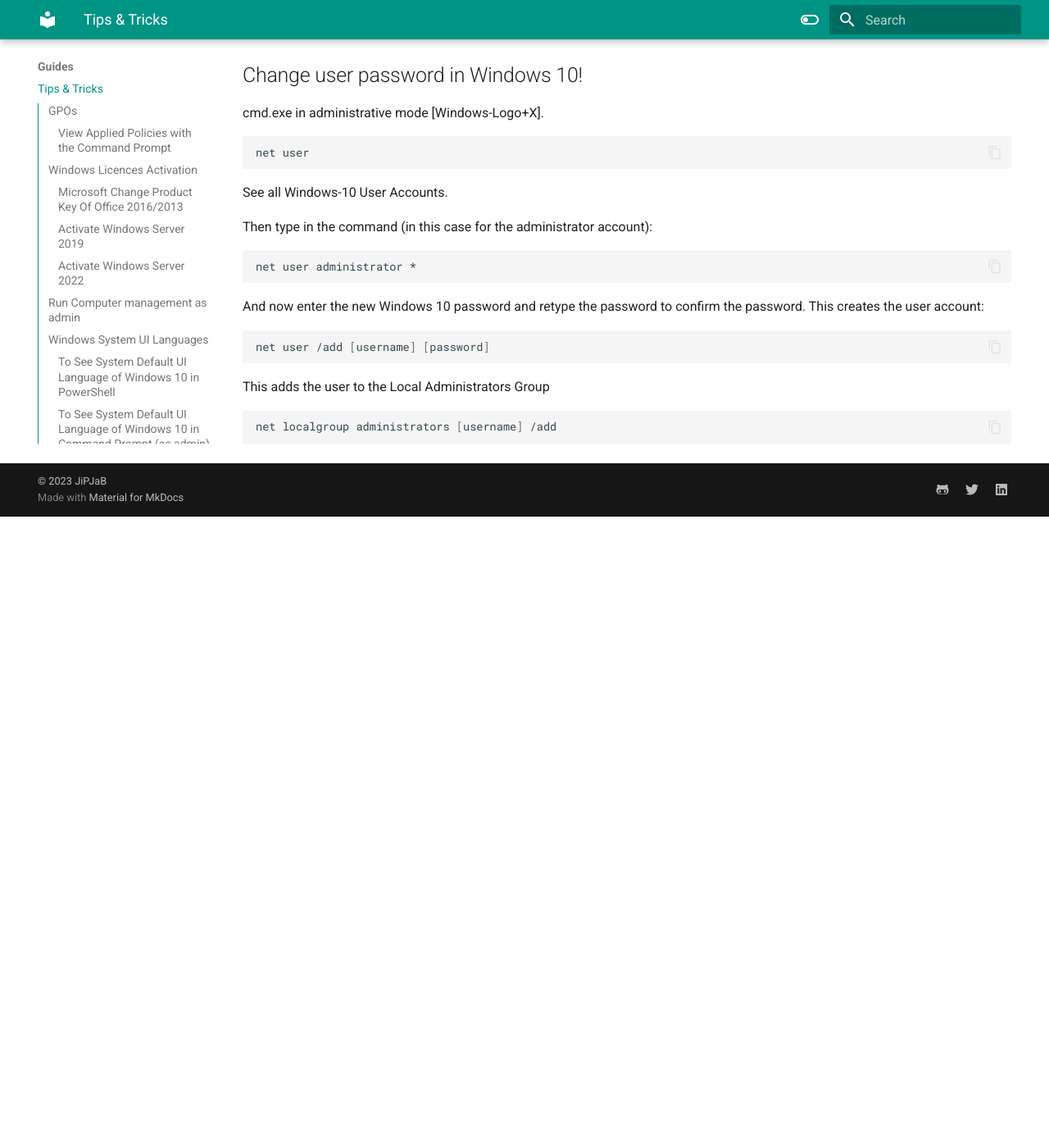
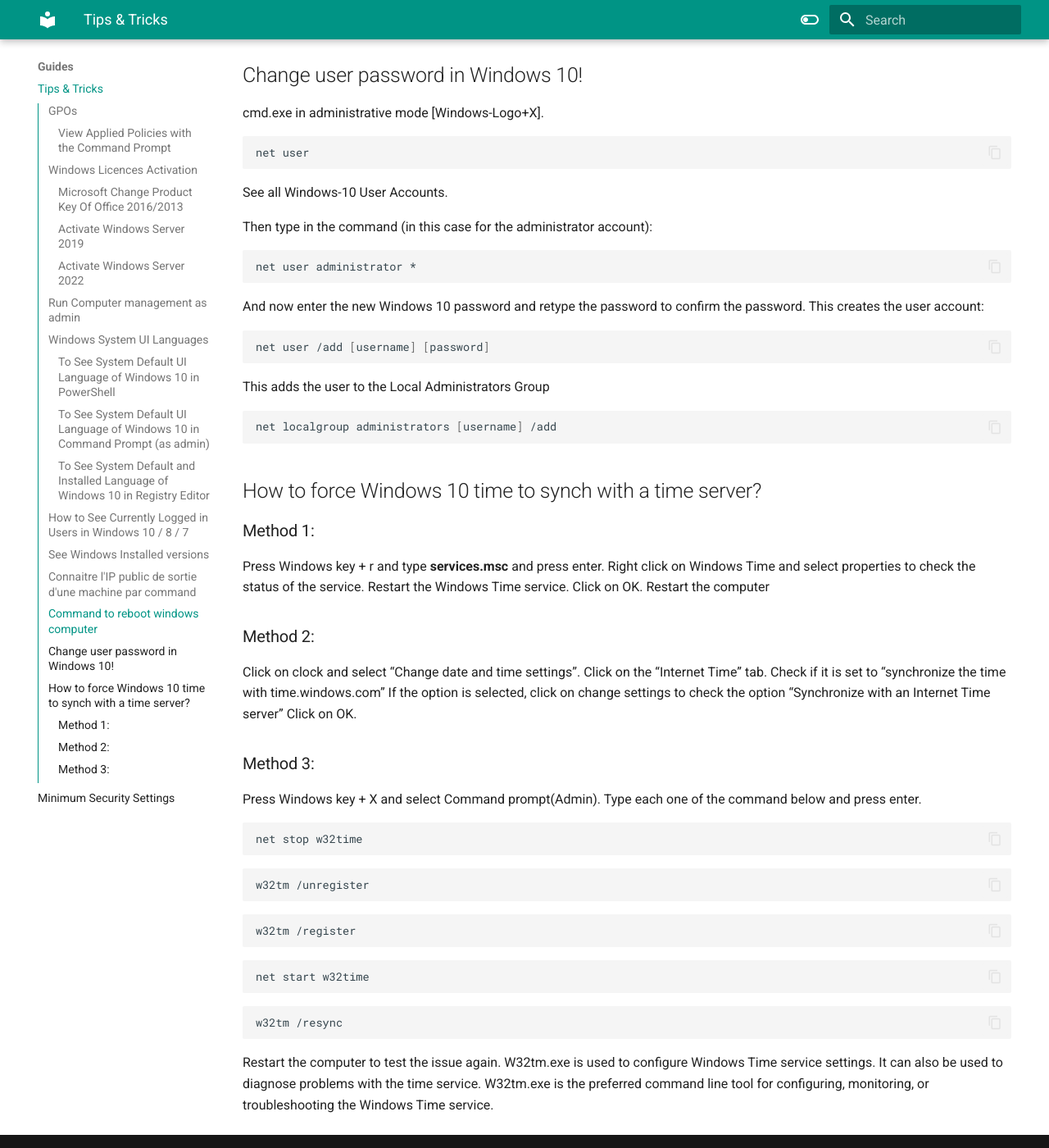
Before and after one commit to jipjab/docs, an MkDocs documentation site: the page built from docs/Tricks.md, in a window 1280 px wide and 1400 px high, scrolled down 2348 px. Shown: the whole window at 82% size. Built offline with MkDocs 1.6.1 and Material for MkDocs 9.7.7, drawn with Linux system fonts in a browser that asks for light colours; before the commit the page ends 2978 px from its top, so only the background shows below that.

Commit message:
update contents

````diff
--- a/docs/Tricks.md
+++ b/docs/Tricks.md
@@ -90,3 +90,36 @@ This adds the user to the Local Administrators Group
 ```sh
 net localgroup administrators [username] /add
 ```
+## How to force Windows 10 time to synch with a time server?
+### Method 1:
+Press Windows key + r and type **services.msc** and press enter.
+Right click on Windows Time and select properties to check the status of the service.
+Restart the Windows Time service.
+Click on OK.
+Restart the computer
+### Method 2:
+Click on clock and select “Change date and time settings”.
+Click on the “Internet Time” tab.
+Check if it is set to “synchronize the time with time.windows.com”
+If the option is selected, click on change settings to check the option “Synchronize with an Internet Time server”
+Click on OK.
+### Method 3:
+Press Windows key + X and select Command prompt(Admin).
+Type each one of the command below and press enter.
+```ps
+net stop w32time
+```
+```ps
+w32tm /unregister
+```
+```ps
+w32tm /register
+```
+```ps
+net start w32time
+```
+```ps
+w32tm /resync
+```
+Restart the computer to test the issue again.
+W32tm.exe is used to configure Windows Time service settings. It can also be used to diagnose problems with the time service. W32tm.exe is the preferred command line tool for configuring, monitoring, or troubleshooting the Windows Time service.
--- a/mkdocs.yml
+++ b/mkdocs.yml
@@ -32,11 +32,11 @@ theme:
 extra:
   social:
     - icon: fontawesome/brands/github-alt
-      link: https://#
+      link: https://github.com/jipjab
     - icon: fontawesome/brands/twitter
-      link: https://#
+      link: https://twitter.com/daddydy
     - icon: fontawesome/brands/linkedin
-      link: https://#
+      link: https://www.linkedin.com/in/mutuyimana
 
 markdown_extensions:
   - pymdownx.highlight:
````
